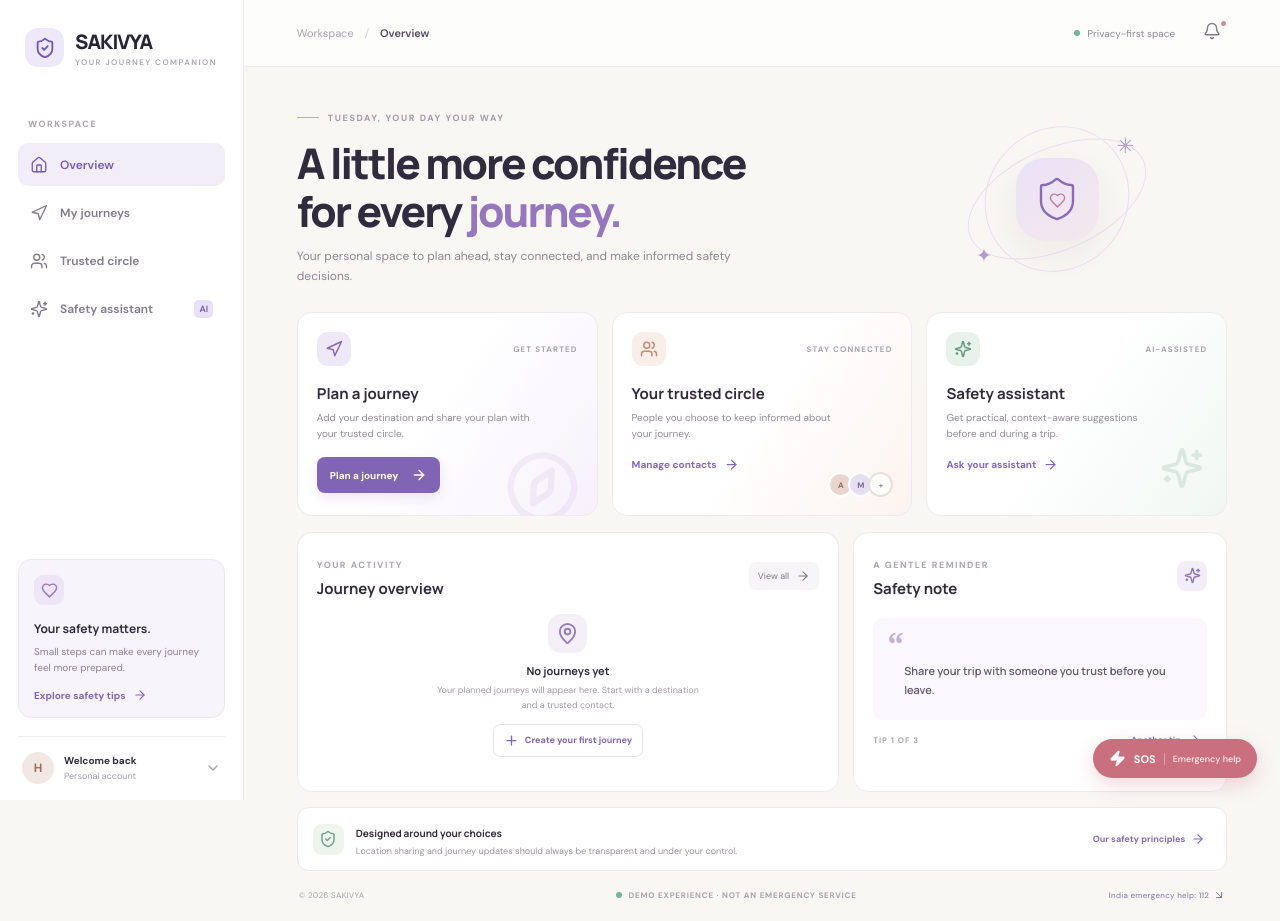
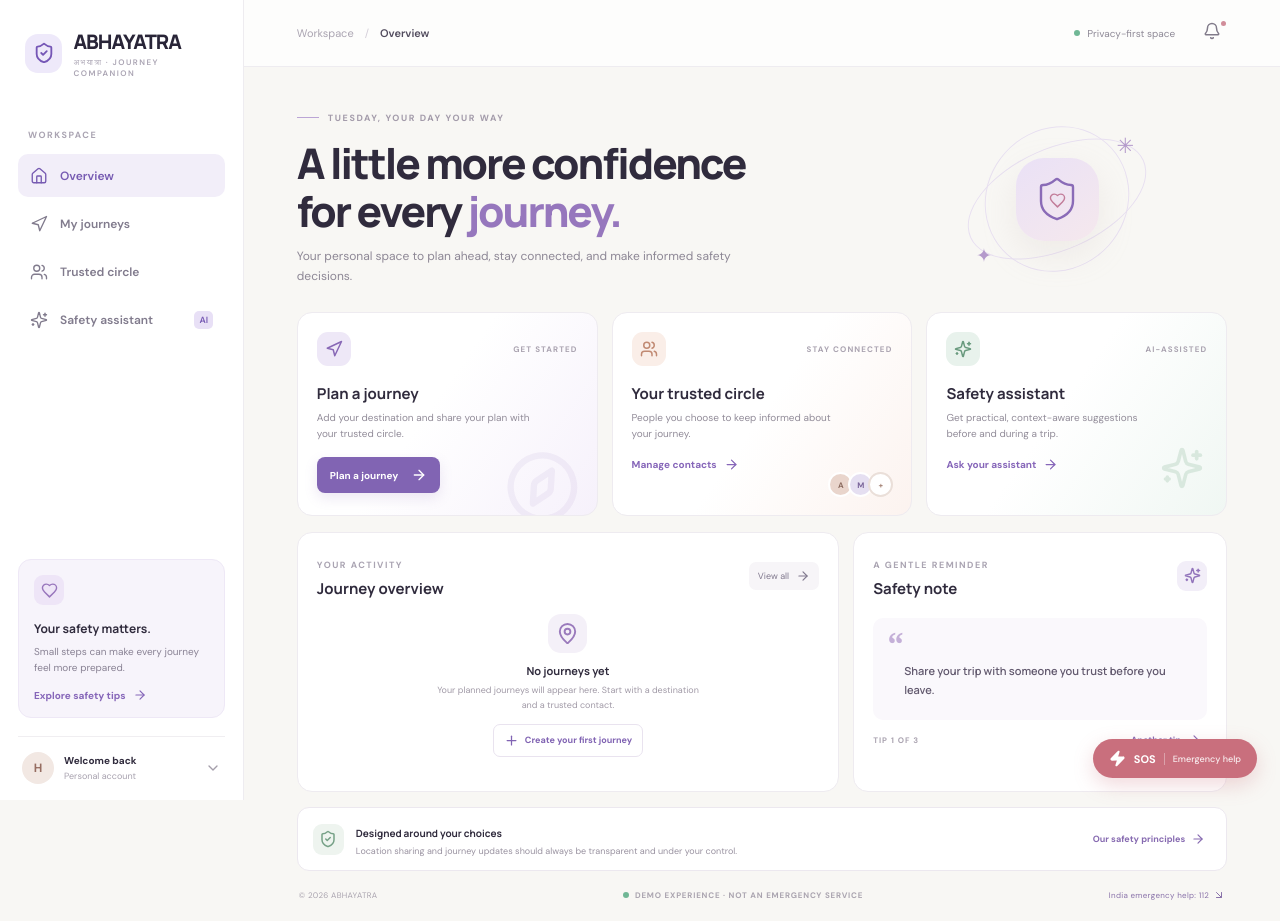
Before and after one commit to HarithaKongi/RideSakhi, a React (Vite) app: page / in a window 1280 px wide. Built offline with nearby package versions, Linux system fonts and the light colour scheme.

Commit message:
Apply ABHAYATRA branding in web app

```diff
--- a/src/App.tsx
+++ b/src/App.tsx
@@ -33,7 +33,7 @@ function App() {
       <aside className="sidebar">
         <a className="brand" href="#" onClick={() => setTab("Overview")}>
           <span className="brand-mark"><ShieldCheck size={22} /></span>
-          <span>SAKIVYA<small>YOUR JOURNEY COMPANION</small></span>
+          <span>ABHAYATRA<small>अभयात्रा · JOURNEY COMPANION</small></span>
         </a>
         <div className="side-label">WORKSPACE</div>
         <nav>{nav.map(({ label, icon: Icon }) => (
@@ -74,7 +74,7 @@ function App() {
           </section>
 
           <section className="bottom-strip"><div className="bottom-icon"><ShieldCheck size={18}/></div><div><strong>Designed around your choices</strong><p>Location sharing and journey updates should always be transparent and under your control.</p></div><button onClick={() => setTab("Safety assistant")}>Our safety principles <ArrowRight size={14}/></button></section>
-          <footer><span>© 2026 SAKIVYA</span><span><span className="green-dot"/> DEMO EXPERIENCE · NOT AN EMERGENCY SERVICE</span><a href="https://112.gov.in/" target="_blank" rel="noreferrer">India emergency help: 112 <ArrowDownRight size={12}/></a></footer>
+          <footer><span>© 2026 ABHAYATRA</span><span><span className="green-dot"/> DEMO EXPERIENCE · NOT AN EMERGENCY SERVICE</span><a href="https://112.gov.in/" target="_blank" rel="noreferrer">India emergency help: 112 <ArrowDownRight size={12}/></a></footer>
         </div>
       </main>
 
```
